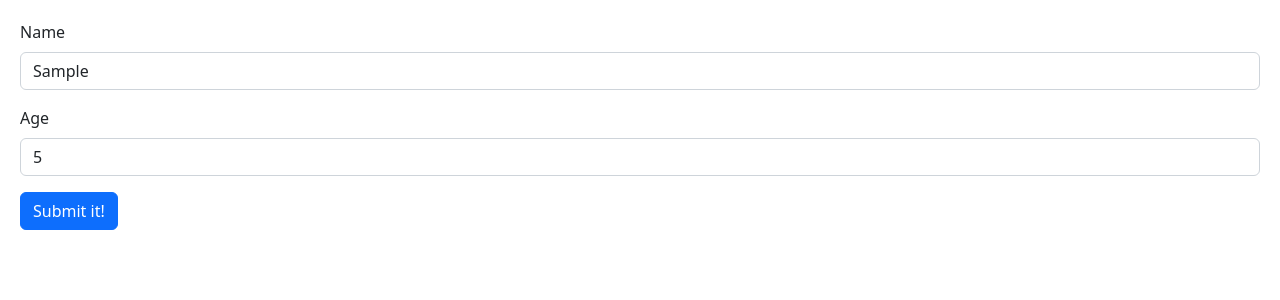
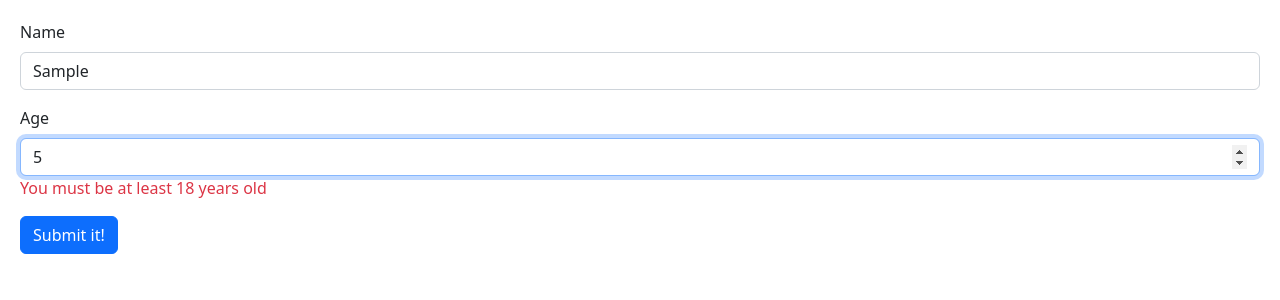
Before and after one commit to s-david-kyle/react-app, a React (Vite) app: page / in a window 1280 px wide. Both pictures are taken after typing "Sample", "5" into the empty fields and a click on the button "Submit it!". Shown: the top 300 px of the page. Built offline with nearby package versions, Linux system fonts and the light colour scheme.

Commit message:
Form data

```diff
--- a/package.json
+++ b/package.json
@@ -10,14 +10,14 @@
     "preview": "vite preview"
   },
   "dependencies": {
-    "@hookform/resolvers": "^3.3.4",
+    "@hookform/resolvers": "^3.6.0",
     "bootstrap": "^5.2.3",
     "immer": "^10.0.3",
     "react": "^18.2.0",
     "react-dom": "^18.2.0",
     "react-hook-form": "^7.51.5",
     "react-icons": "^5.0.1",
-    "zod": "^3.22.4"
+    "zod": "^3.23.8"
   },
   "devDependencies": {
     "@types/react": "^18.2.56",
--- a/src/components/Form.tsx
+++ b/src/components/Form.tsx
@@ -1,16 +1,24 @@
 import { FieldValues, useForm } from "react-hook-form";
+import { z } from "zod";
+import { zodResolver } from "@hookform/resolvers/zod";
 
-interface FormData {
-  name: string;
-  age: number;
-}
+const schema = z.object({
+  name: z
+    .string()
+    .min(3, { message: "Name must be at least three characters" }),
+  age: z
+    .number({ invalid_type_error: "Age field is required" })
+    .min(18, { message: "You must be at least 18 years old" }),
+});
+
+type FormData = z.infer<typeof schema>;
 
 const Form = () => {
   const {
     register,
     handleSubmit,
     formState: { errors },
-  } = useForm();
+  } = useForm<FormData>({ resolver: zodResolver(schema) });
 
   const onSubmit = (data: FieldValues) => console.log(data);
 
@@ -21,28 +29,24 @@
           Name
         </label>
         <input
-          {...register("name", { required: true, minLength: 3 })}
+          {...register("name")}
           id="name"
           type="text"
           className="form-control"
         />
-        {errors.name?.type === "required" && (
-          <p className="text-danger">The name field is required.</p>
-        )}
-        {errors.name?.type === "minLength" && (
-          <p className="text-danger">The name needs to be three characters.</p>
-        )}
+        {errors.name && <p className="text-danger">{errors.name.message}</p>}
       </div>
       <div className="mb-3">
         <label htmlFor="age" className="form-label">
           Age
         </label>
         <input
-          {...register("age")}
+          {...register("age", { valueAsNumber: true })}
           id="age"
           type="number"
           className="form-control"
         />
+        {errors.age && <p className="text-danger">{errors.age.message}</p>}
       </div>
       <button className="btn btn-primary" type="submit">
         Submit it!
```
Also changed, not shown: 1 other file (tests, documents, lock files or other folders).
